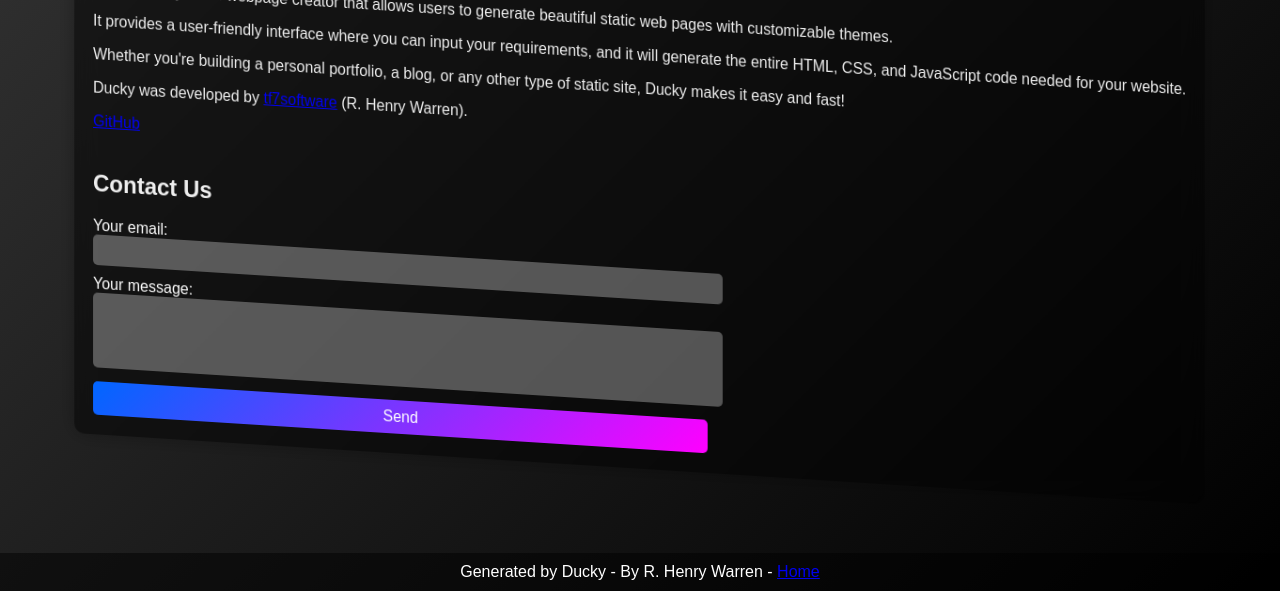
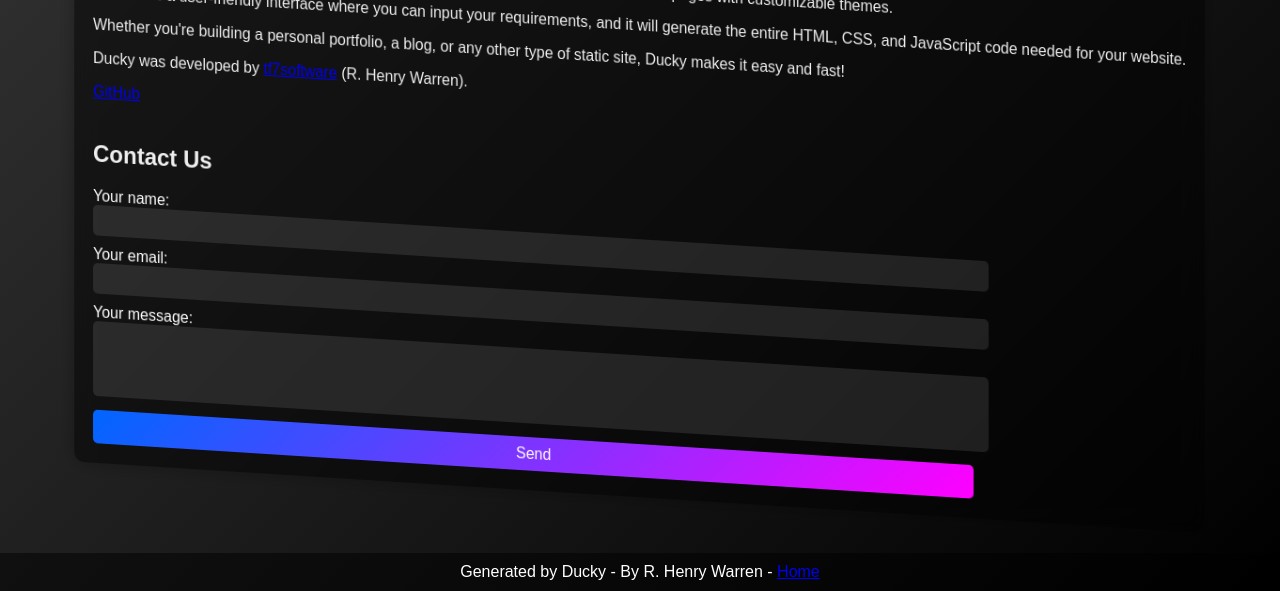
Before and after one commit to DuckyWeb/Ducky, a website: page public/about.html in a window 1280 px wide. Both pictures are taken after a click on the element 1258 px from the left and 24 px from the top of the page. Shown: the part 209-800 px from the top of the page. Drawn offline with Linux system fonts and the light colour scheme.

Commit message:
added name in contact form

```diff
--- a/public/about.html
+++ b/public/about.html
@@ -51,6 +51,15 @@
         .contact-form button:hover {
             background-color: #218838; /* Hover effect for the button */
         }
+
+        /* Dark mode styles */
+        body.dark-mode .contact-form input,
+        body.dark-mode .contact-form textarea {
+            background: rgba(255, 255, 255, 0.1); /* Darker background for dark mode */
+            color: white; /* Ensure text color is white for better contrast */
+        }
+
+
     </style>
 </head>
 <body>
@@ -70,6 +79,10 @@
         <div class="contact-form">
             <h2>Contact Us</h2>
             <form action="https://formspree.io/f/xkgnjyrp" method="POST">
+                <label>
+                    Your name:
+                    <input type="text" name="name" required>
+                </label>
                 <label>
                     Your email:
                     <input type="email" name="email" required>
```
